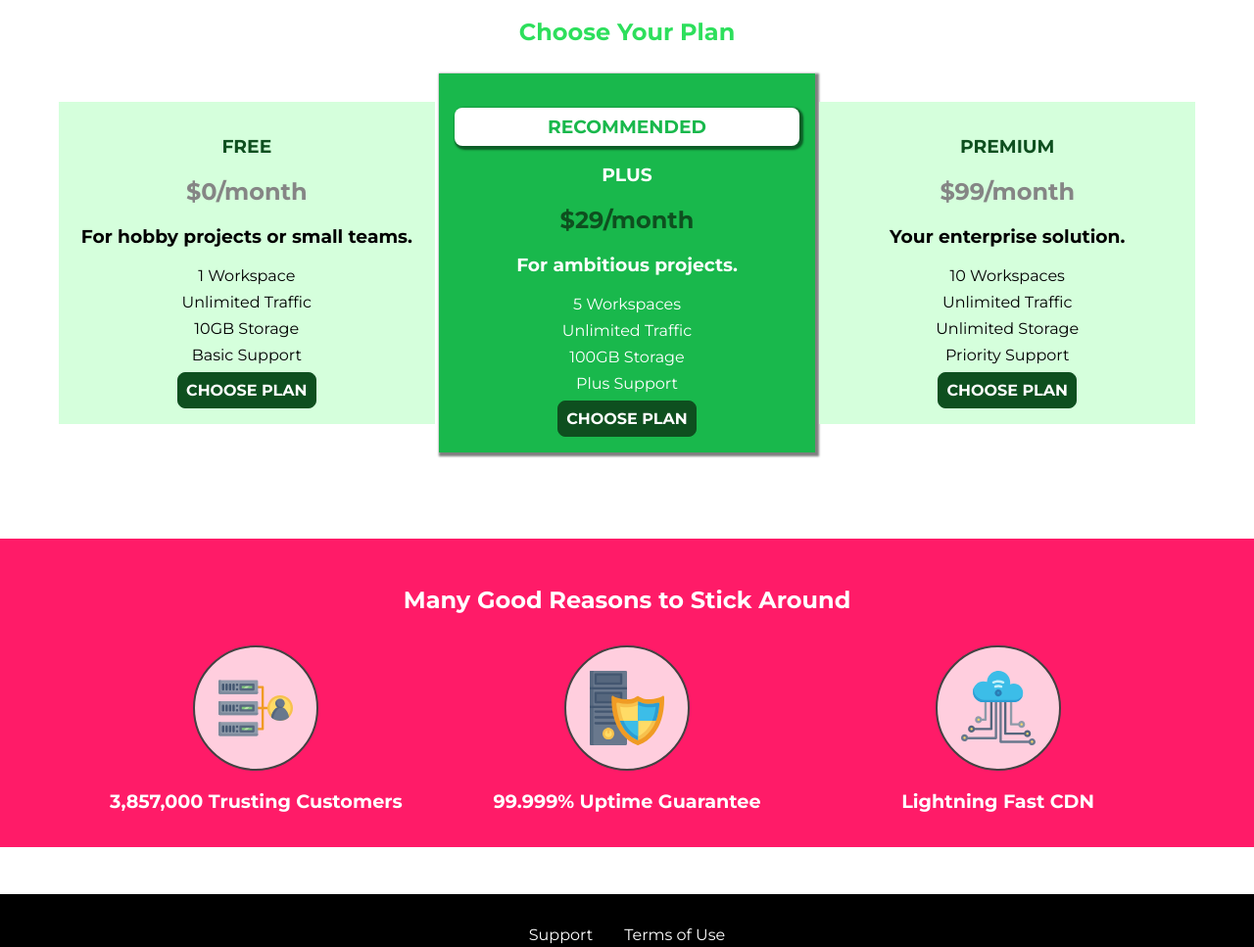
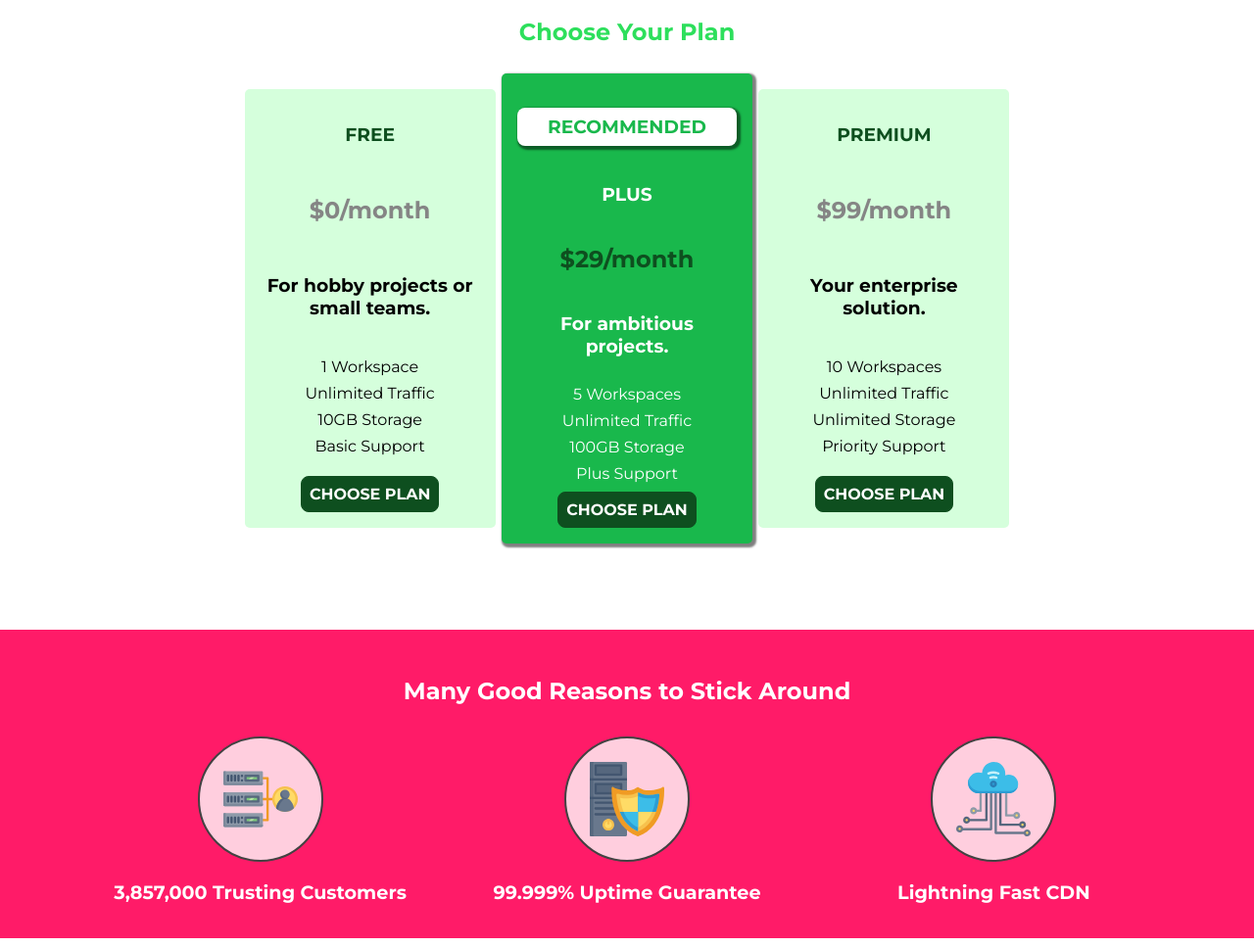
Before and after one commit to tercette/webpage-project, a plain HTML site: page index.html in a window 1280 px wide. Shown: the part 378-1345 px from the top of the page at 98% size. Drawn offline with Linux system fonts and the light colour scheme.

Commit message:
flexbox implemented in project

```diff
--- a/main.css
+++ b/main.css
@@ -92,19 +92,28 @@
 @media (min-width: 40rem) {
   .plan__list {
     width: 100%;
-    text-align: center;
+    display: flex;
+    justify-content: center;
+    align-items: center;
+    gap: 0.4rem;
   }
 
   .plan {
-    display: inline-block;
-    width: 30%;
-    vertical-align: middle;
+    width: 20%;
     min-width: 13rem;
     max-width: 25rem;
+    display: flex;
+    flex-direction: column;
+    justify-content: space-between;
+    border-radius: 5px;
+    height: 28rem;
   }
 
   .plan--highlighted {
+    border-radius: 5px;
     box-shadow: 2px 2px 2px 2px rgba(0, 0, 0, 0.5);
+    z-index: 10;
+    height: 30rem;
   }
 }
 
@@ -145,10 +154,13 @@
 
 @media (min-width: 40rem) {
   .key-feature {
-    display: inline-block;
     width: 30%;
     max-width: 25rem;
-    vertical-align: top;
+  }
+
+  .key-feature__list {
+    display: flex;
+    justify-content: center;
   }
 }
 
--- a/shared.css
+++ b/shared.css
@@ -34,7 +34,7 @@ main {
   left: 0;
   background: #2ddf5c;
   padding: 0.5rem 1rem;
-  z-index: 1;
+  z-index: 20;
   display: flex;
   align-items: center;
   justify-content: space-between;
```
Also changed, not shown: customers/customers.css (+5 -4 lines).
